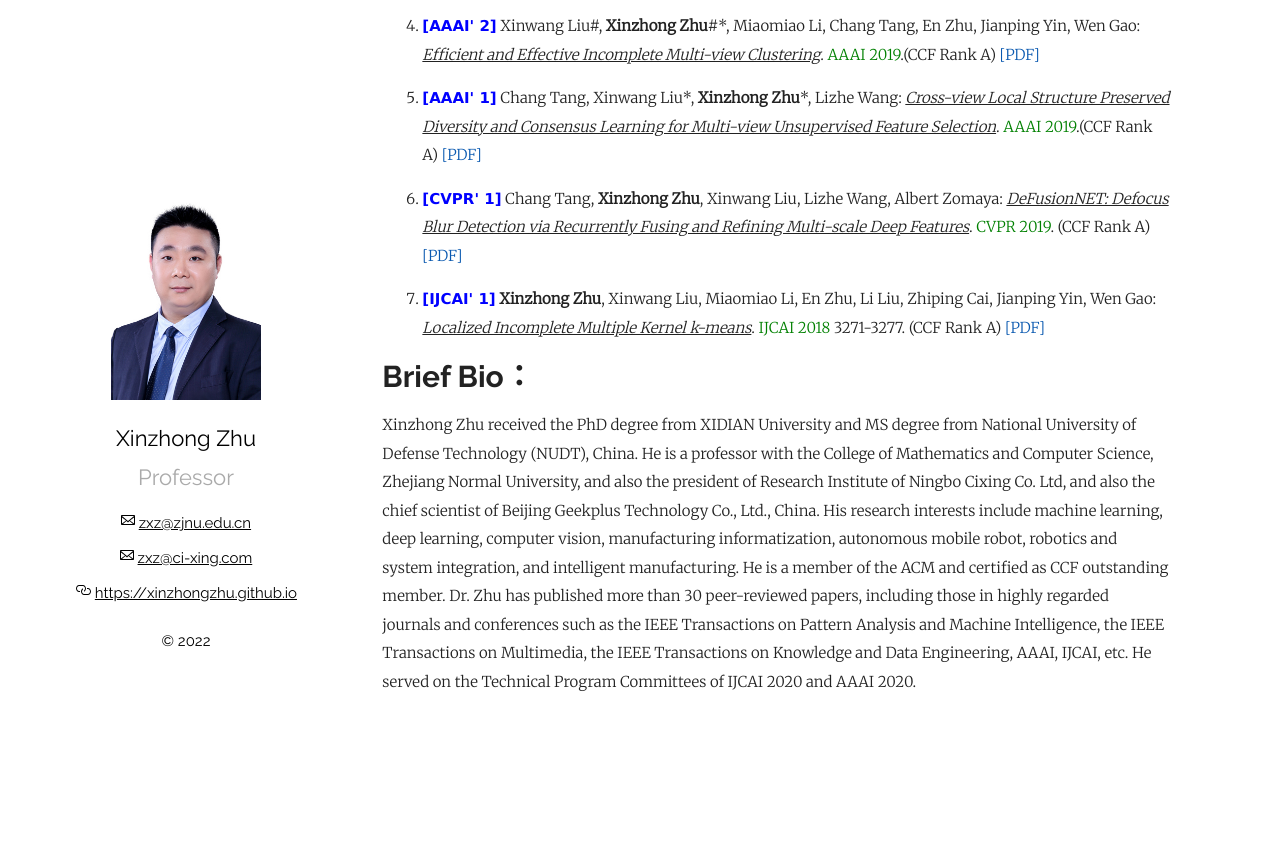
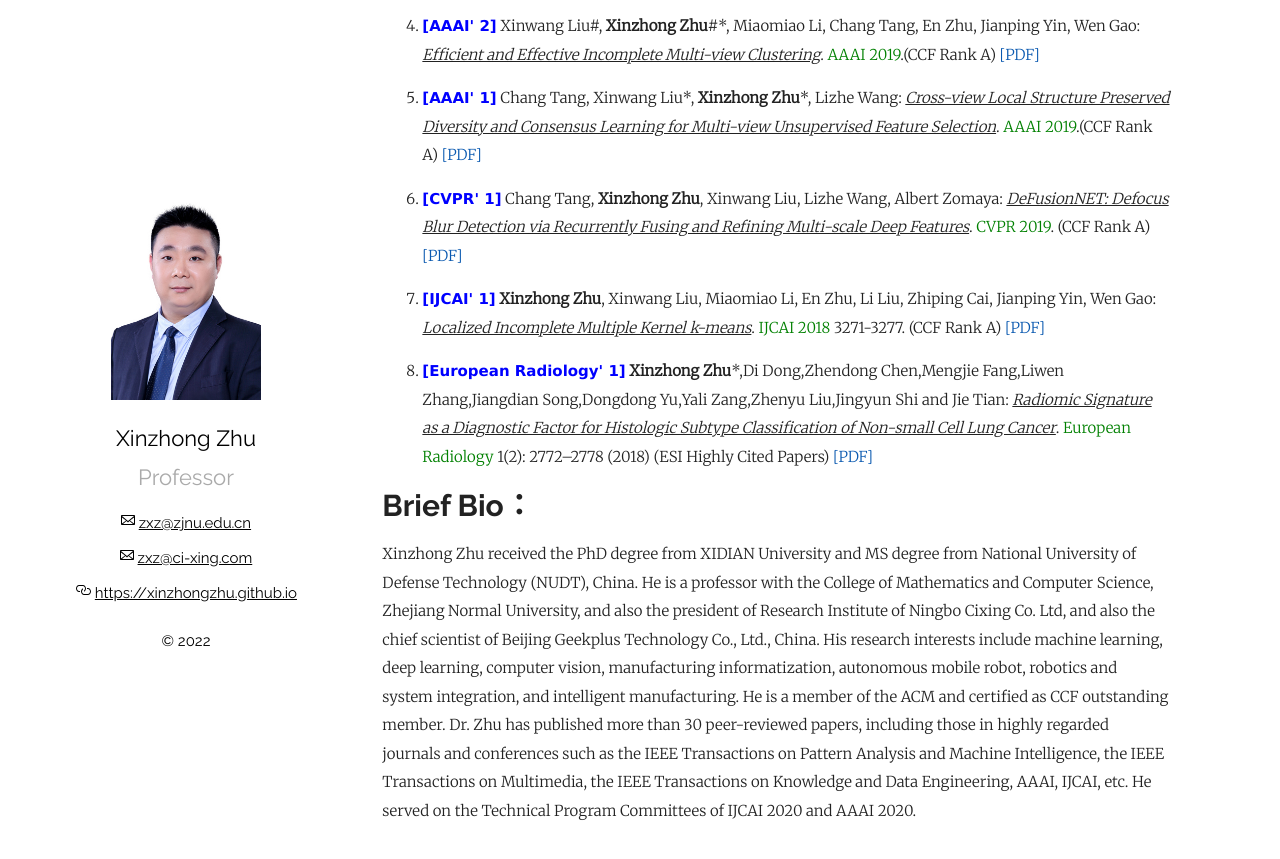
Before and after one commit to xinzhongzhu/xinzhongzhu.github.io, a Jekyll site: the page built from index.md, in a window 1280 px wide and 900 px high, scrolled down 1540 px. Shown: the top 859 px of the window. Built offline with Jekyll 4.4.1, drawn with Linux system fonts in a browser that asks for light colours; our own code applies the rules of GitHub Pages for plain Markdown files; before the commit the page ends 2311 px from its top, so only the background shows below that.

Commit message:
Update index.md

```diff
--- a/index.md
+++ b/index.md
@@ -55,6 +55,9 @@ Please drop me a message by email: <u>zxz@zjnu.edu.cn</u> or <u>zxz@ci-xing.com<
 
 <p style="margin-top: 8px;"><li><font face="verdana" color="blue"><b>[IJCAI' 1]</b></font> <b>Xinzhong Zhu</b>, Xinwang Liu, Miaomiao Li, En Zhu, Li Liu, Zhiping Cai, Jianping Yin, Wen Gao: <i><u>Localized Incomplete Multiple Kernel k-means</u></i>. <font color="green">IJCAI 2018</font> 3271-3277. (CCF Rank A) <a href = "https://www.ijcai.org/proceedings/2018/0454.pdf">[PDF]</a></li></p>
 
+
+ <p style="margin-top: 8px;"><li><font face="verdana" color="blue"><b>[European Radiology' 1]</b></font> <b>Xinzhong Zhu</b>*,Di Dong,Zhendong Chen,Mengjie Fang,Liwen Zhang,Jiangdian Song,Dongdong Yu,Yali Zang,Zhenyu Liu,Jingyun Shi and Jie Tian: <i><u>Radiomic Signature as a Diagnostic Factor for Histologic Subtype Classification of Non-small Cell Lung Cancer</u></i>. <font color="green">European Radiology</font> 1(2): 2772–2778 (2018) (ESI Highly Cited Papers) <a href = "https://sci-hub.tw/https://ieeexplore.ieee.org/abstract/document/8587193/">[PDF]</a></li></p>
+
 </ol>
 
 
```
